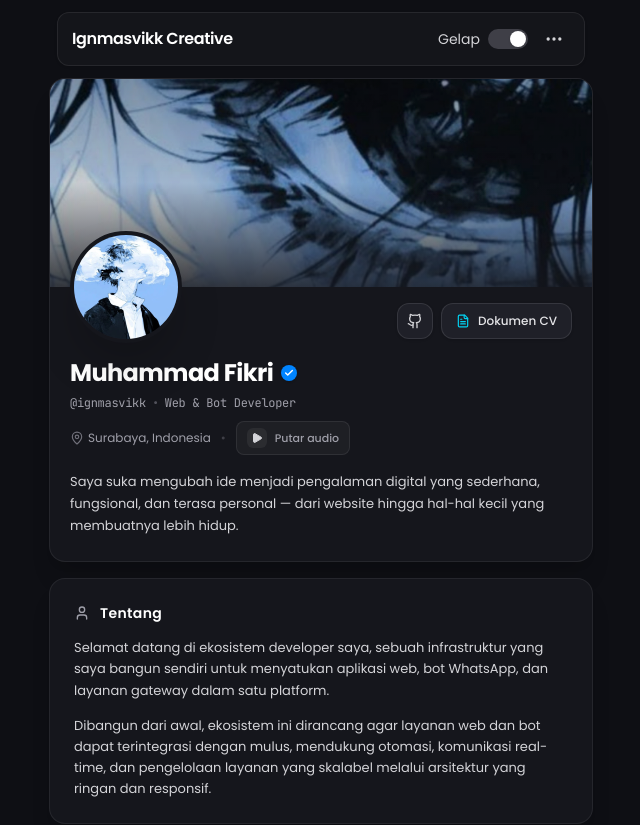
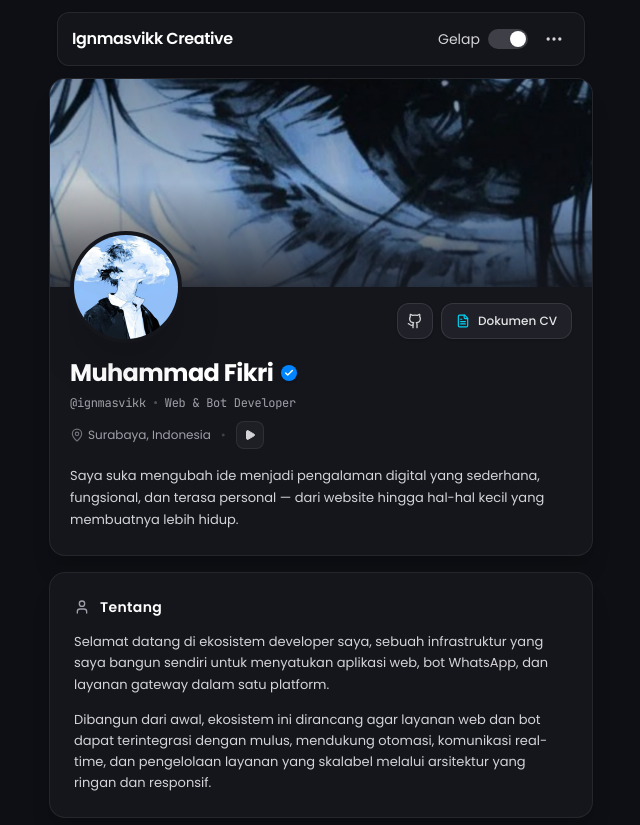
Before and after one commit to about-vann/my-portofolio, a React (Vite) app: page / in a window 1280 px wide. Shown: the top 825 px of the page, without its empty margins (319-959 px from the left). Built offline with nearby package versions, Linux system fonts and the light colour scheme; a web font is replaced by a local one.

Commit message:
Make hero audio control compact

```diff
--- a/src/components/HeroSection.tsx
+++ b/src/components/HeroSection.tsx
@@ -1,6 +1,6 @@
 import React, { useEffect, useRef, useState } from 'react';
 import { motion } from 'motion/react';
-import { Check, Github, MapPin, FileText, Pause, Play, Volume2 } from 'lucide-react';
+import { Check, Github, MapPin, FileText, Pause, Play } from 'lucide-react';
 import { ThemeAccent, Language } from '../types';
 import { PERSONAL_INFO } from '../data/portfolioData';
 import musicUrl from '../assets/audio/AUD-20260724-WA0417.mp3';
@@ -48,10 +48,8 @@ export const HeroSection: React.FC<HeroProps> = ({ lang, onDownloadCv }) => {
             <div className="flex flex-wrap items-center gap-2.5 pt-1 text-xs text-zinc-400">
               <div className="flex items-center gap-1"><MapPin className="w-3.5 h-3.5 text-zinc-500" /><span>{PERSONAL_INFO.location}</span></div>
               <span className="text-zinc-700 hidden sm:inline">•</span>
-              <button type="button" onClick={toggleAudio} className={`group inline-flex items-center gap-2 text-[11px] font-medium px-2.5 py-1.5 rounded-lg border transition-all cursor-pointer select-none active:scale-95 ${playing ? 'bg-cyan-400/10 border-cyan-400/20 text-cyan-300' : 'bg-white/[0.04] border-white/[0.08] text-zinc-400 hover:text-zinc-200 hover:bg-white/[0.07]'}`} aria-label={id ? 'Putar atau jeda audio' : 'Play or pause audio'}>
-                <span className={`w-5 h-5 rounded-md flex items-center justify-center ${playing ? 'bg-cyan-400/15' : 'bg-white/[0.06]'}`}>{playing ? <Volume2 className="w-3 h-3 text-cyan-400" /> : <Play className="w-3 h-3 fill-current text-zinc-300" />}</span>
-                <span>{playing ? (id ? 'Sedang diputar' : 'Playing') : (id ? 'Putar audio' : 'Play audio')}</span>
-                {playing && <span className="flex items-end gap-0.5 h-3 ml-0.5" aria-hidden="true"><span className="w-0.5 h-1.5 bg-cyan-400 rounded-full eq-bar-1" /><span className="w-0.5 h-2.5 bg-cyan-400 rounded-full eq-bar-2" /><span className="w-0.5 h-2 bg-cyan-400 rounded-full eq-bar-3" /></span>}
+              <button type="button" onClick={toggleAudio} className={`inline-flex items-center justify-center w-7 h-7 rounded-lg border transition-all cursor-pointer active:scale-95 ${playing ? 'bg-cyan-400/10 border-cyan-400/20' : 'bg-white/[0.04] border-white/[0.08] hover:bg-white/[0.08]'}`} aria-label={playing ? (id ? 'Jeda audio' : 'Pause audio') : (id ? 'Putar audio' : 'Play audio')} title={playing ? (id ? 'Jeda audio' : 'Pause audio') : (id ? 'Putar audio' : 'Play audio')}>
+                {playing ? <Pause className="w-3 h-3 text-cyan-400" /> : <Play className="w-3 h-3 text-zinc-300 fill-current" />}
               </button>
             </div>
             <p className="pt-2.5 max-w-2xl text-xs sm:text-[13px] leading-[1.7] text-zinc-300 font-normal">{heroBio}</p>
```
